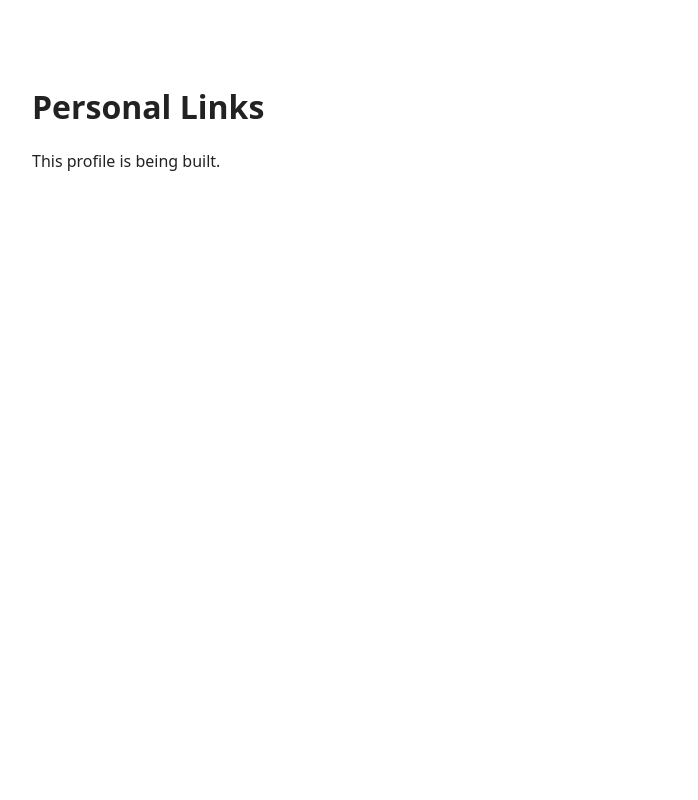
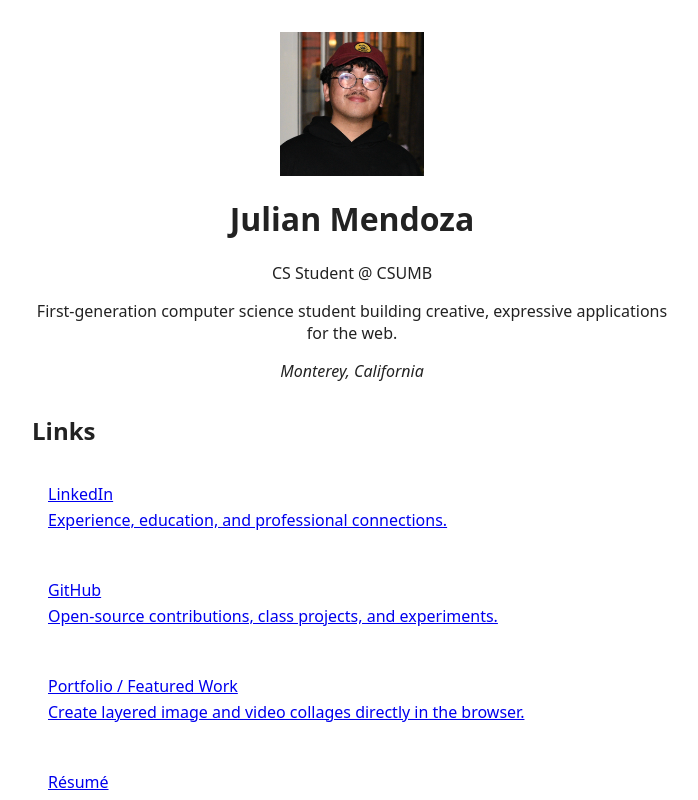
Before and after one commit to julian-men/linktree-style, a React (Vite) app: page / in a window 1280 px wide. Shown: the top 800 px of the page, without its empty margins (288-986 px from the left). Built offline with nearby package versions, Linux system fonts and the light colour scheme.

Commit message:
add profile and link content

```diff
--- a/eslint.config.js
+++ b/eslint.config.js
@@ -21,7 +21,10 @@ export default [
       'react-refresh': reactRefresh,
     },
     rules: {
-      'no-unused-vars': ['error', { varsIgnorePattern: '^(App|StrictMode)$' }],
+      'no-unused-vars': [
+        'error',
+        { varsIgnorePattern: '^(App|StrictMode|Profile|LinkCard)$' },
+      ],
       ...reactHooks.configs['recommended-latest'].rules,
       'react-refresh/only-export-components': [
         'warn',
--- a/src/App.jsx
+++ b/src/App.jsx
@@ -1,8 +1,20 @@
+import Profile from './components/Profile.jsx'
+import LinkCard from './components/LinkCard.jsx'
+import links from './data/links.js'
+
 function App() {
   return (
     <main>
-      <h1>Personal Links</h1>
-      <p>This profile is being built.</p>
+      <Profile />
+
+      <section aria-labelledby="links-heading">
+        <h2 id="links-heading">Links</h2>
+        <ul>
+          {links.map((link) => (
+            <LinkCard key={link.id} link={link} />
+          ))}
+        </ul>
+      </section>
     </main>
   )
 }
--- /dev/null
+++ b/src/components/LinkCard.jsx
@@ -0,0 +1,20 @@
+function LinkCard({ link }) {
+  const isExternal = link.url.startsWith('http')
+
+  return (
+    <li>
+      <a
+        href={link.url}
+        {...(isExternal && {
+          target: '_blank',
+          rel: 'noopener noreferrer',
+        })}
+      >
+        <span>{link.label}</span>
+        <span>{link.description}</span>
+      </a>
+    </li>
+  )
+}
+
+export default LinkCard
--- /dev/null
+++ b/src/components/Profile.jsx
@@ -0,0 +1,23 @@
+import profileImage from '../assets/julian-mendoza-profile.png'
+
+function Profile() {
+  return (
+    <header>
+      <img
+        src={profileImage}
+        alt="Portrait of Julian Mendoza"
+        width="240"
+        height="240"
+      />
+      <h1>Julian Mendoza</h1>
+      <p>CS Student @ CSUMB</p>
+      <p>
+        First-generation computer science student building creative, expressive
+        applications for the web.
+      </p>
+      <address>Monterey, California</address>
+    </header>
+  )
+}
+
+export default Profile
--- /dev/null
+++ b/src/data/links.js
@@ -0,0 +1,36 @@
+import resumeUrl from '../assets/julian-mendoza-resume.pdf'
+
+const links = [
+  {
+    id: 'linkedin',
+    label: 'LinkedIn',
+    url: 'https://www.linkedin.com/in/julian-mendoza-8980b2344',
+    description: 'Experience, education, and professional connections.',
+  },
+  {
+    id: 'github',
+    label: 'GitHub',
+    url: 'https://github.com/julian-men',
+    description: 'Open-source contributions, class projects, and experiments.',
+  },
+  {
+    id: 'portfolio',
+    label: 'Portfolio / Featured Work',
+    url: 'https://multimedia-collage-maker.vercel.app',
+    description: 'Create layered image and video collages directly in the browser.',
+  },
+  {
+    id: 'resume',
+    label: 'Résumé',
+    url: resumeUrl,
+    description: 'Experience, projects, education, and technical skills.',
+  },
+  {
+    id: 'email',
+    label: 'Email',
+    url: 'mailto:ianmenjones@gmail.com',
+    description: 'Say hello or talk about a project.',
+  },
+]
+
+export default links
--- a/src/index.css
+++ b/src/index.css
@@ -18,5 +18,41 @@ body {
 main {
   width: min(100% - 2rem, 40rem);
   margin: 0 auto;
-  padding: 4rem 0;
+  padding: 2rem 0 4rem;
 }
+
+header {
+  text-align: center;
+}
+
+header img {
+  display: block;
+  width: 9rem;
+  height: 9rem;
+  margin: 0 auto 1rem;
+  object-fit: cover;
+}
+
+section {
+  margin-top: 2rem;
+}
+
+ul {
+  display: grid;
+  gap: 1rem;
+  padding: 0;
+  list-style: none;
+}
+
+li a {
+  display: block;
+  padding: 1rem;
+}
+
+li a span {
+  display: block;
+}
+
+li a span + span {
+  margin-top: 0.25rem;
+}
```
Also changed, not shown: src/assets/julian-mendoza-profile.png (added), 1 other file (tests, documents, lock files or other folders).
